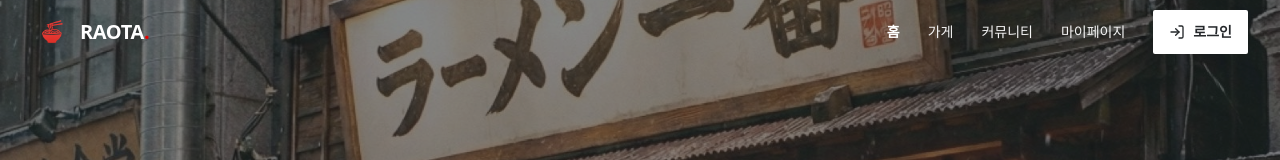
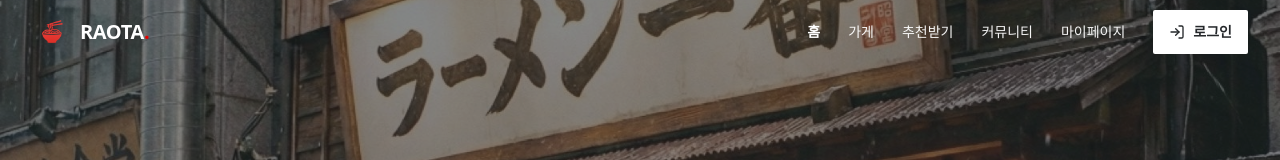
Before and after one commit to raota-team/raota-front, a Next.js app: page / in a window 1280 px wide. Shown: the top 160 px of the page. Built offline with nearby package versions, Linux system fonts and the light colour scheme; no server answers; a web font is replaced by a local one.

Commit message:
feat: 추천 페이지 헤더 메뉴 추가

```diff
--- a/app/components/Header.tsx
+++ b/app/components/Header.tsx
@@ -3,7 +3,7 @@
 import React, { useState, useEffect } from 'react';
 import Link from 'next/link';
 import { usePathname } from 'next/navigation';
-import { LogIn, Menu, X, Home, MessageSquare, User, UtensilsCrossed } from 'lucide-react';
+import { LogIn, Menu, X, Home, MessageSquare, User, UtensilsCrossed, Sparkles } from 'lucide-react';
 import { useApp } from '../context/AppContext';
 
 interface HeaderProps {
@@ -75,6 +75,7 @@ const Header: React.FC<HeaderProps> = ({ isLoggedIn, isAuthChecking, handleLogou
                 <div className="ml-10 flex items-center justify-end gap-7">
                   <Link href="/" className={`text-sm transition-colors ${currentPath === '/' ? activeTextColor : navTextColor}`}>홈</Link>
                   <Link href="/shops" className={`text-sm transition-colors ${currentPath === '/shops' || currentPath.startsWith('/shop/') ? activeTextColor : navTextColor}`}>가게</Link>
+                  <Link href="/recommend" className={`text-sm transition-colors ${currentPath === '/recommend' ? activeTextColor : navTextColor}`}>추천받기</Link>
                   <Link href="/community" className={`text-sm transition-colors ${currentPath === '/community' || currentPath.startsWith('/community/') ? activeTextColor : navTextColor}`}>커뮤니티</Link>
                   <Link href={myPagePath} className={`text-sm transition-colors ${currentPath === myPagePath ? activeTextColor : navTextColor}`}>마이페이지</Link>
 
@@ -144,6 +145,14 @@ const Header: React.FC<HeaderProps> = ({ isLoggedIn, isAuthChecking, handleLogou
               커뮤니티
             </Link>
             <Link
+              href="/recommend"
+              onClick={closeMobileMenu}
+              className={`flex items-center border-l-4 px-6 py-4 text-lg font-normal transition-colors ${isActive('/recommend') ? 'border-[#e60000] text-[#e60000]' : 'border-transparent text-[#25282b] hover:text-[#e60000]'}`}
+            >
+              <Sparkles className="w-5 h-5 mr-3" />
+              추천받기
+            </Link>
+            <Link
               href={myPagePath}
               onClick={closeMobileMenu}
               className={`flex items-center border-l-4 px-6 py-4 text-lg font-normal transition-colors ${isActive(myPagePath) ? 'border-[#e60000] text-[#e60000]' : 'border-transparent text-[#25282b] hover:text-[#e60000]'}`}
```
